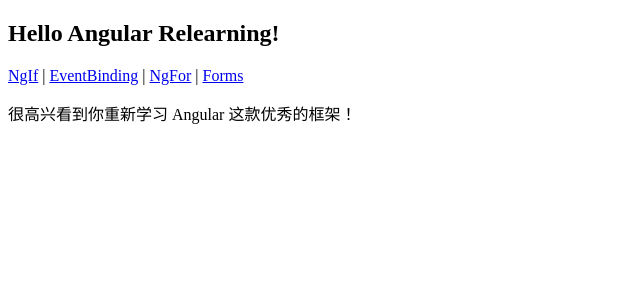
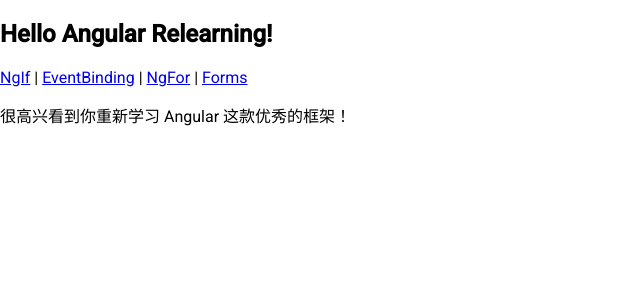
Before and after one commit to why520crazy/ng-relearning, an Angular app: page /ng-if in a window 1280 px wide. Shown: the top 300 px of the page, without its empty margins (0-640 px from the left). Built offline with nearby package versions, Linux system fonts and the light colour scheme.

Commit message:
feat: add material

```diff
--- a/angular.json
+++ b/angular.json
@@ -30,6 +30,7 @@
               "src/assets"
             ],
             "styles": [
+              "@angular/material/prebuilt-themes/indigo-pink.css",
               "src/styles.scss"
             ],
             "scripts": []
@@ -93,6 +94,7 @@
               "src/assets"
             ],
             "styles": [
+              "@angular/material/prebuilt-themes/indigo-pink.css",
               "src/styles.scss"
             ],
             "scripts": []
--- a/package.json
+++ b/package.json
@@ -11,10 +11,12 @@
   "private": false,
   "dependencies": {
     "@angular/animations": "^15.0.0",
+    "@angular/cdk": "^15.0.0",
     "@angular/common": "^15.0.0",
     "@angular/compiler": "^15.0.0",
     "@angular/core": "^15.0.0",
     "@angular/forms": "^15.0.0",
+    "@angular/material": "^15.0.0",
     "@angular/platform-browser": "^15.0.0",
     "@angular/platform-browser-dynamic": "^15.0.0",
     "@angular/router": "^15.0.0",
--- a/src/index.html
+++ b/src/index.html
@@ -6,6 +6,9 @@
   <base href="/">
   <meta name="viewport" content="width=device-width, initial-scale=1">
   <link rel="icon" type="image/x-icon" href="favicon.ico">
+  <link rel="preconnect" href="https://fonts.gstatic.com">
+  <link href="https://fonts.googleapis.com/css2?family=Roboto:wght@300;400;500&display=swap" rel="stylesheet">
+  <link href="https://fonts.googleapis.com/icon?family=Material+Icons" rel="stylesheet">
 </head>
 <body>
   <app-root></app-root>
--- a/src/main.ts
+++ b/src/main.ts
@@ -6,6 +6,8 @@
 import { EventBindingComponent } from './app/event-binding/event-binding.component';
 import { NgIfComponent } from './app/ng-if/ng-if.component';
 import { FormsComponent } from './app/forms/forms.component';
+import { BrowserAnimationsModule } from '@angular/platform-browser/animations';
+import { importProvidersFrom } from '@angular/core';
 
 const routes: Routes = [
   {
@@ -32,5 +34,5 @@
 ];
 
 bootstrapApplication(AppComponent, {
-  providers: [provideRouter(routes), provideHttpClient()],
+  providers: [provideRouter(routes), provideHttpClient(), importProvidersFrom(BrowserAnimationsModule)],
 }).catch((err) => console.error(err));
--- a/src/styles.scss
+++ b/src/styles.scss
@@ -1 +1,4 @@
 /* You can add global styles to this file, and also import other style files */
+
+html, body { height: 100%; }
+body { margin: 0; font-family: Roboto, "Helvetica Neue", sans-serif; }
```
Also changed, not shown: 1 other file (tests, documents, lock files or other folders).
